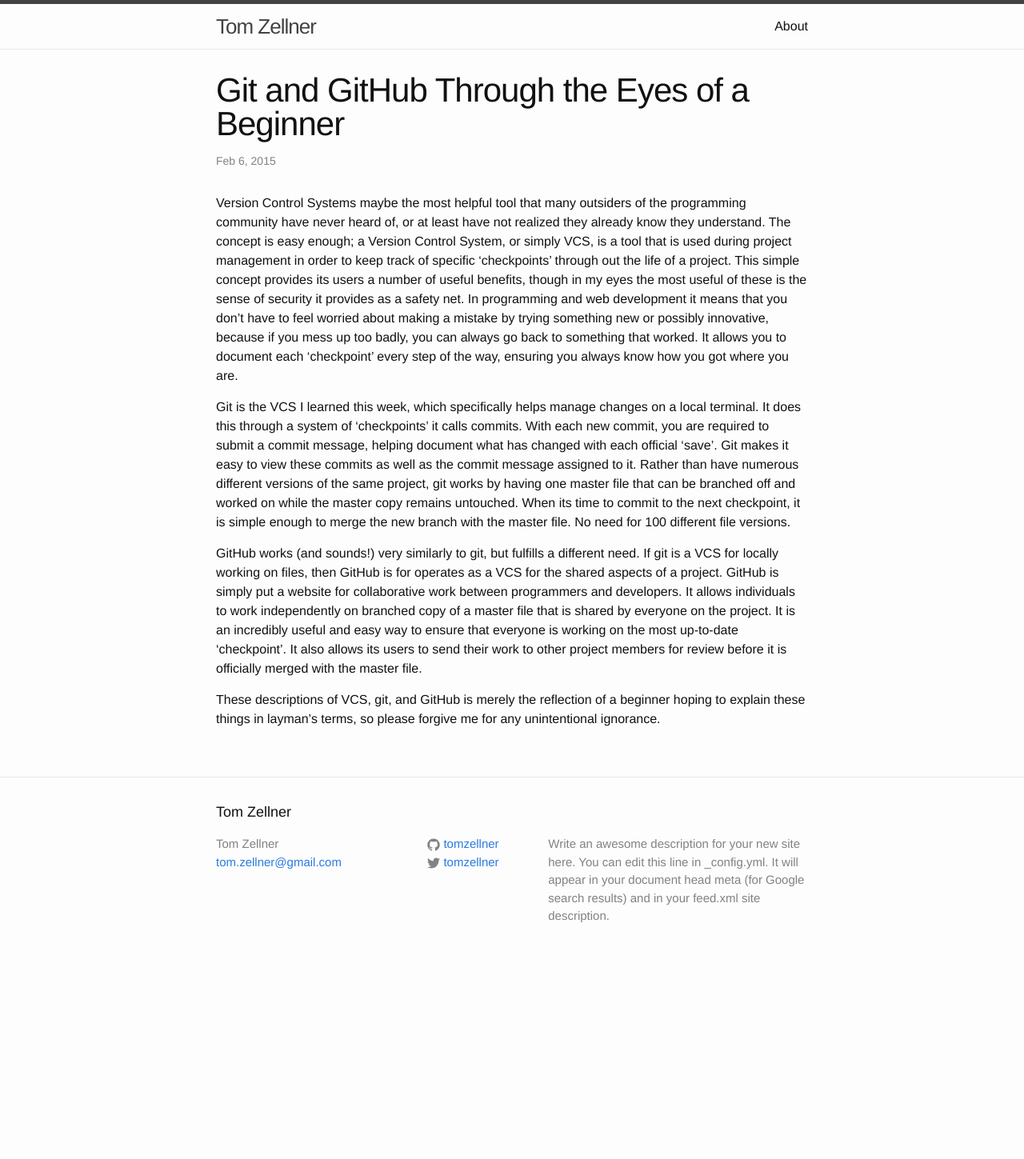
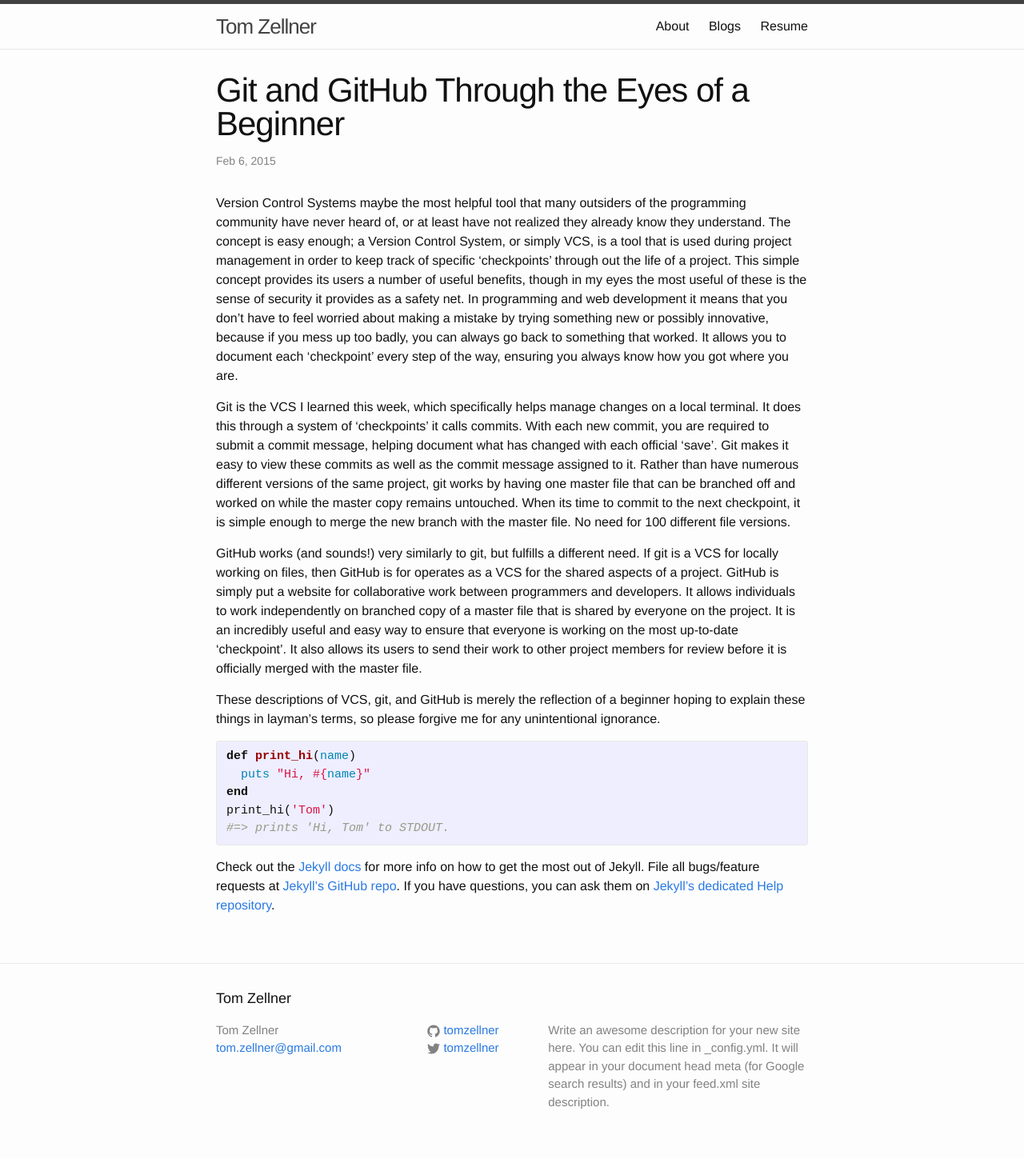
Before and after one commit to tomzellner/tomzellner.github.io, a Jekyll site: the page built from _posts/2015-02-06-git-and-github.markdown, in a window 1280 px wide. Shown: the whole page at 80% size. Built offline with Jekyll 4.4.1, drawn with Linux system fonts in a browser that asks for light colours; before the commit the page ends 1217 px from its top, so only the background shows below that.

Commit message:
added resume page

```diff
--- a/_config.yml
+++ b/_config.yml
@@ -6,7 +6,7 @@
   line in _config.yml. It will appear in your document head meta (for
   Google search results) and in your feed.xml site description.
 baseurl: "" # the subpath of your site, e.g. /blog/
-url: "http://yourdomain.com" # the base hostname & protocol for your site
+url: "http://tomzellner.github.io/" # the base hostname & protocol for your site
 twitter_username: tomzellner
 github_username:  tomzellner
 
--- a/_posts/2015-02-06-git-and-github.markdown
+++ b/_posts/2015-02-06-git-and-github.markdown
@@ -13,7 +13,7 @@
 These descriptions of VCS, git, and GitHub is merely the reflection of a beginner hoping to explain these things in layman's terms, so please forgive me for any unintentional ignorance.
 
 
-<!-- {% highlight ruby %}
+{% highlight ruby %}
 def print_hi(name)
   puts "Hi, #{name}"
 end
@@ -22,7 +22,7 @@
 {% endhighlight %}
 
 Check out the [Jekyll docs][jekyll] for more info on how to get the most out of Jekyll. File all bugs/feature requests at [Jekyll’s GitHub repo][jekyll-gh]. If you have questions, you can ask them on [Jekyll’s dedicated Help repository][jekyll-help].
- -->
+
 [jekyll]:      http://jekyllrb.com
 [jekyll-gh]:   https://github.com/jekyll/jekyll
 [jekyll-help]: https://github.com/jekyll/jekyll-help
```
Also changed, not shown: blogs.md (added, +25 -0 lines), index.html (+0 -20 lines), resume.md (added, +12 -0 lines), 1 other file.
